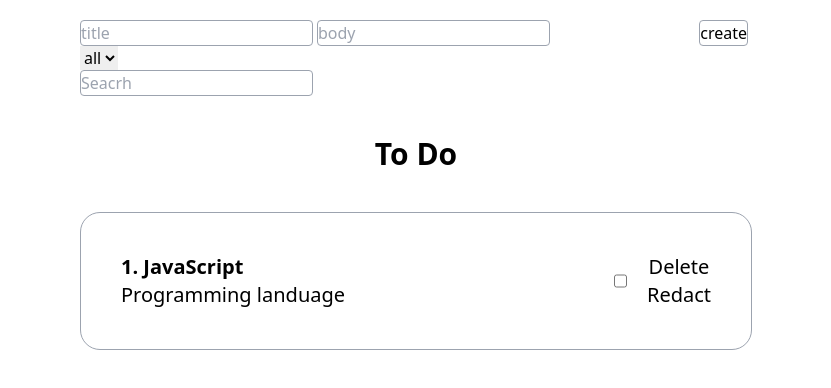
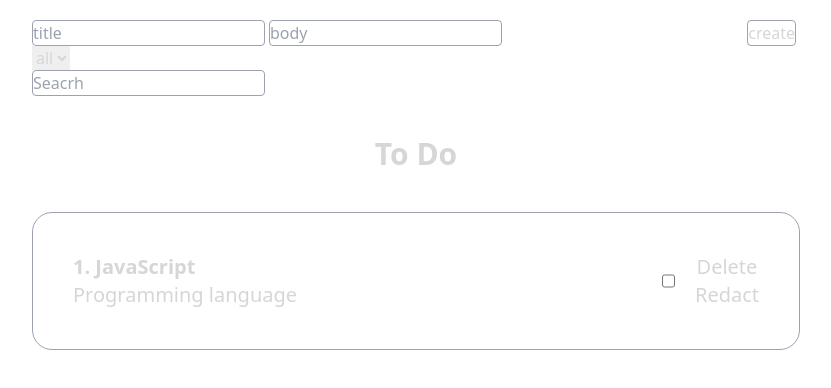
Before and after one commit to ArseniySemenenko/todo, a React (Create React App) app: page / in a window 1280 px wide. Shown: the top 388 px of the page, without its empty margins (224-1055 px from the left). Built offline with nearby package versions, Linux system fonts and the light colour scheme.

Commit message:
black theme

```diff
--- a/public/index.html
+++ b/public/index.html
@@ -26,7 +26,7 @@
     -->
     <title>To Do</title>
   </head>
-  <body>
+  <body class="bg-[#333]">
     <noscript>You need to enable JavaScript to run this app.</noscript>
     <div id="root"></div>
     <!--
--- a/src/App.tsx
+++ b/src/App.tsx
@@ -7,7 +7,7 @@ import Filter from './components/Filter';
 function App() {
     //all posts
     const [posts , setPosts] = useState<IPost[]>([
-        {id: 0 , title:'JavaScript' , body:"Programming landuage"}
+        {id: 0 , title:'JavaScript' , body:"Programming language"}
     ]);
     //visible posts
     const [render , setRender] =  useState<IPost[]>(posts);
@@ -73,7 +73,7 @@ function App() {
     }
 
   return (
-    <div className="container max-w-2xl ml-auto mr-auto">
+    <div className=" container max-w-3xl ml-auto mr-auto text-[#d8d5d5] ">
         <Form createPost={createItem}/>
         <select
         onChange={(e) => {
```
